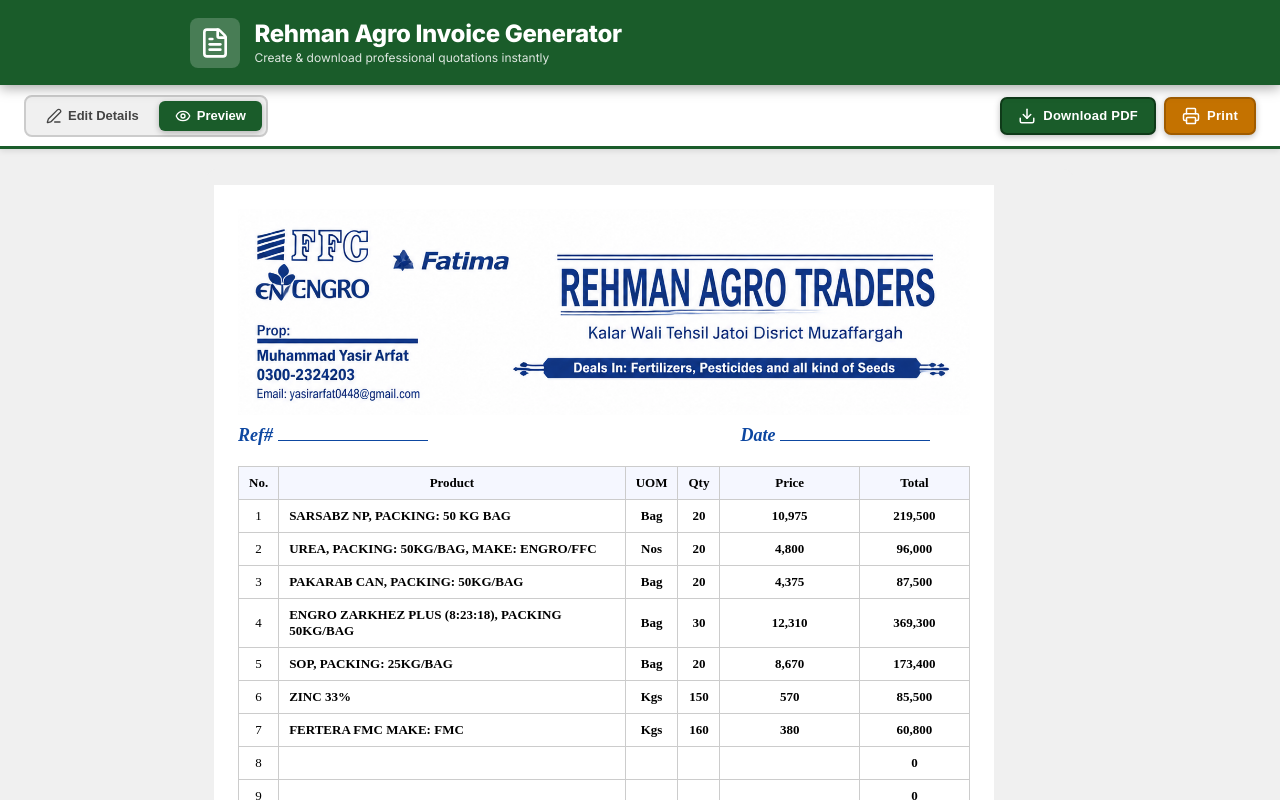
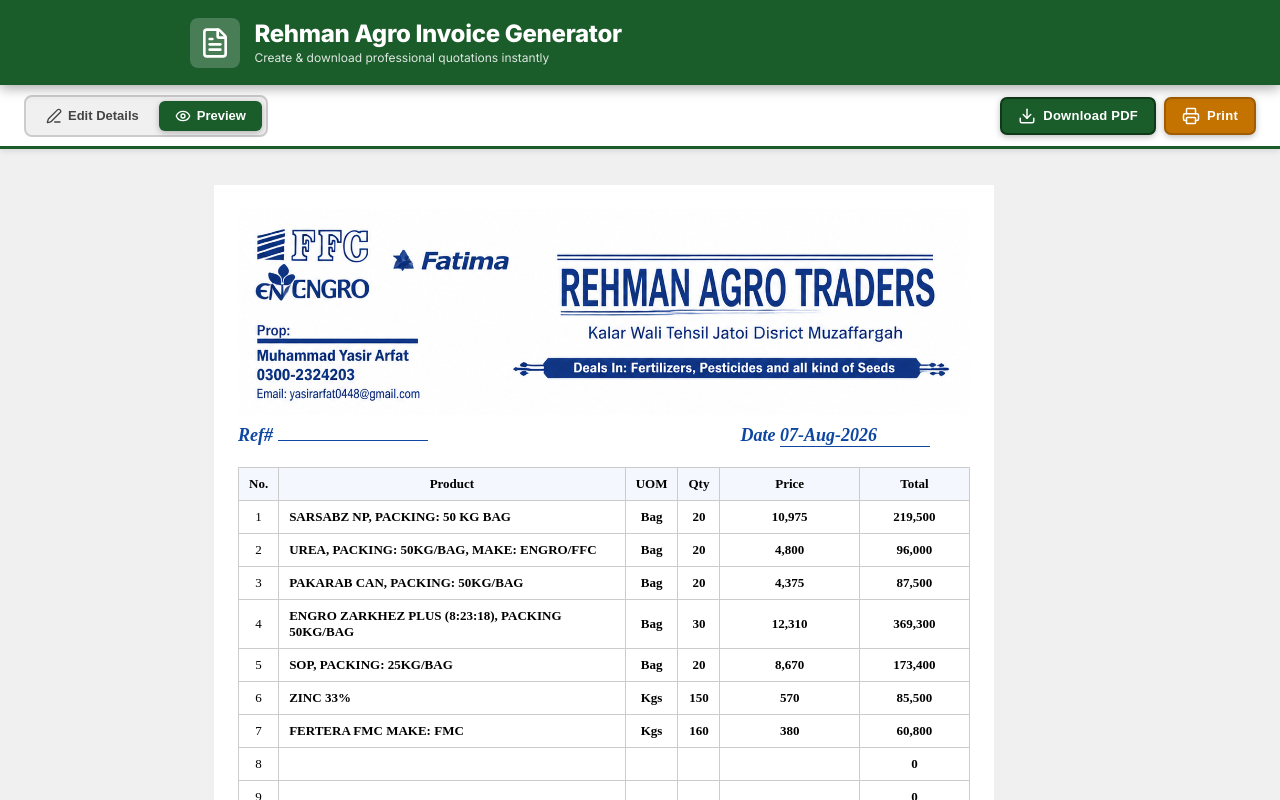
Before and after one commit to ranaaalihaider/Rehman-Agro-Invoice-Generator, a React (Vite) app: page / in a window 1280 px wide. Both pictures are taken after a click on the button "Preview". Shown: the top 800 px of the page. Built offline with nearby package versions, Linux system fonts and the light colour scheme.

Commit message:
Fix: change product #2 UOM from Nos to Bag, add date picker, fix PDF download

```diff
--- a/src/App.jsx
+++ b/src/App.jsx
@@ -7,14 +7,15 @@
 function App() {
   const [view, setView] = useState('form');
   const [refNum, setRefNum] = useState('');
-  const [date, setDate] = useState('');
+  const today = new Date().toISOString().split('T')[0];
+  const [date, setDate] = useState(today);
   const [taxPercent, setTaxPercent] = useState(18);
   const [ntnNumber, setNtnNumber] = useState('');
   const [buyerName, setBuyerName] = useState('');
   const [buyerAddress, setBuyerAddress] = useState('');
   const [products, setProducts] = useState([
     { id: 1, name: 'SARSABZ NP, PACKING: 50 KG BAG', uom: 'Bag', qty: 20, price: 10975 },
-    { id: 2, name: 'UREA, PACKING: 50KG/BAG, MAKE: ENGRO/FFC', uom: 'Nos', qty: 20, price: 4800 },
+    { id: 2, name: 'UREA, PACKING: 50KG/BAG, MAKE: ENGRO/FFC', uom: 'Bag', qty: 20, price: 4800 },
     { id: 3, name: 'PAKARAB CAN, PACKING: 50KG/BAG', uom: 'Bag', qty: 20, price: 4375 },
     { id: 4, name: 'ENGRO ZARKHEZ PLUS (8:23:18), PACKING 50KG/BAG', uom: 'Bag', qty: 30, price: 12310 },
     { id: 5, name: 'SOP, PACKING: 25KG/BAG', uom: 'Bag', qty: 20, price: 8670 },
@@ -41,6 +42,13 @@
   const grandTotal = subTotal + taxAmount;
 
   const fmt = (n) => n.toLocaleString(undefined, { minimumFractionDigits: 2, maximumFractionDigits: 2 });
+
+  // Format date as "25-Oct-2023" for the invoice
+  const formatDisplayDate = (d) => {
+    if (!d) return '';
+    const dateObj = new Date(d + 'T00:00:00');
+    return dateObj.toLocaleDateString('en-GB', { day: '2-digit', month: 'short', year: 'numeric' }).replace(/ /g, '-');
+  };
 
   const handleDownloadPDF = () => {
     const element = invoiceRef.current;
@@ -117,7 +125,7 @@
                 </div>
                 <div className="field">
                   <label className="field-label">Date</label>
-                  <input className="field-input" type="text" value={date} onChange={e => setDate(e.target.value)} placeholder="e.g. 25-Oct-2023" />
+                  <input className="field-input" type="date" value={date} onChange={e => setDate(e.target.value)} />
                 </div>
                 <div className="field">
                   <label className="field-label">Tax %</label>
@@ -237,7 +245,7 @@
                 <img src={headerImg} alt="Header" style={{ width: '100%', display: 'block' }} />
                 <div className="invoice-meta" style={{ marginTop: '10px' }}>
                   <div>Ref# <span>{refNum}</span></div>
-                  <div style={{ paddingRight: '40px' }}>Date <span>{date}</span></div>
+                  <div style={{ paddingRight: '40px' }}>Date <span>{formatDisplayDate(date)}</span></div>
                 </div>
                 {ntnNumber && (
                   <div className="invoice-meta" style={{ marginTop: '8px' }}>
@@ -318,7 +326,7 @@
                 <img src={headerImg} alt="Header" style={{ width: '100%', display: 'block' }} />
                 <div className="invoice-meta" style={{ marginTop: '10px' }}>
                   <div>Ref# <span>{refNum}</span></div>
-                  <div style={{ paddingRight: '40px' }}>Date <span>{date}</span></div>
+                  <div style={{ paddingRight: '40px' }}>Date <span>{formatDisplayDate(date)}</span></div>
                 </div>
                 {ntnNumber && (
                   <div className="invoice-meta" style={{ marginTop: '8px' }}>
```
